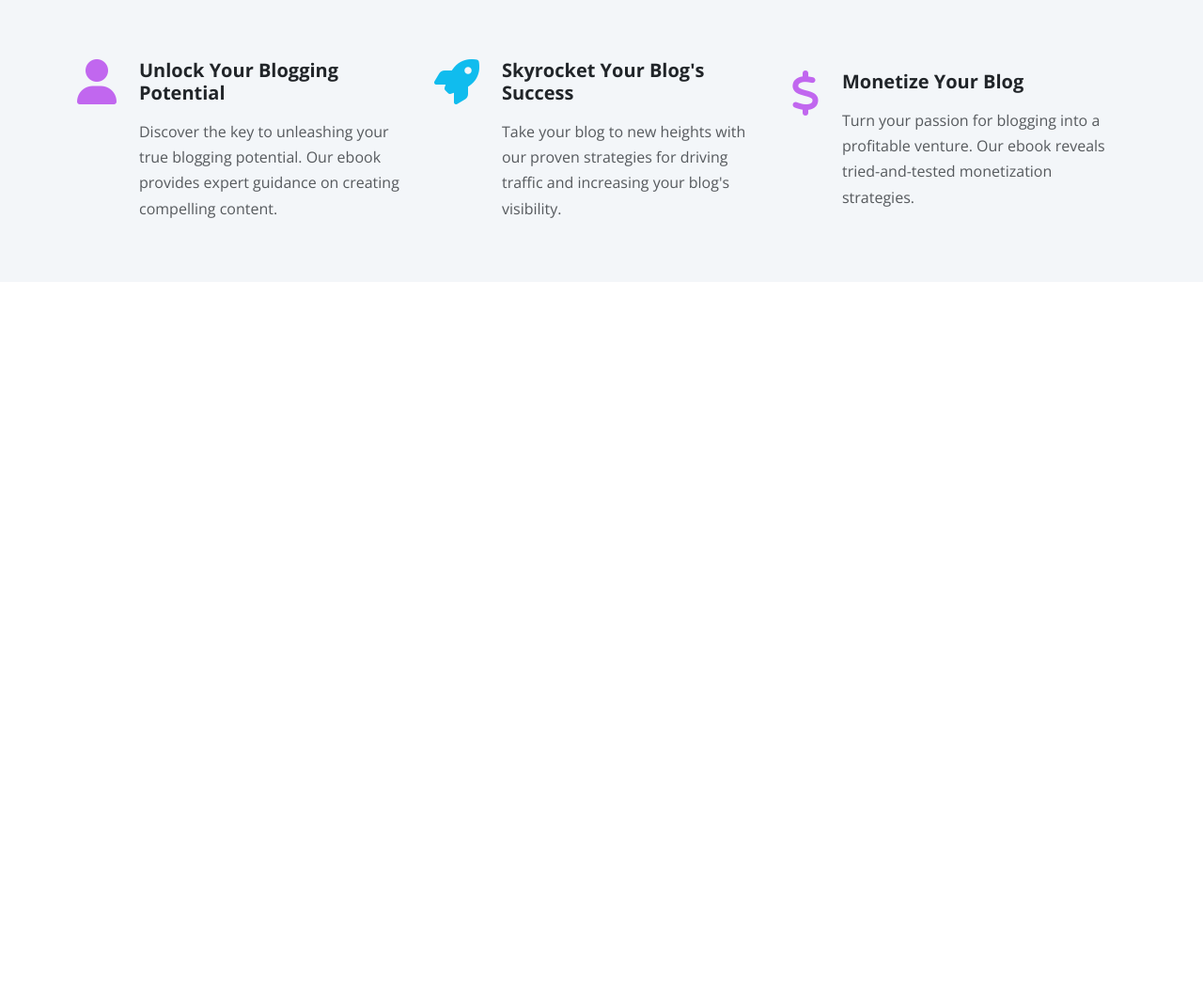
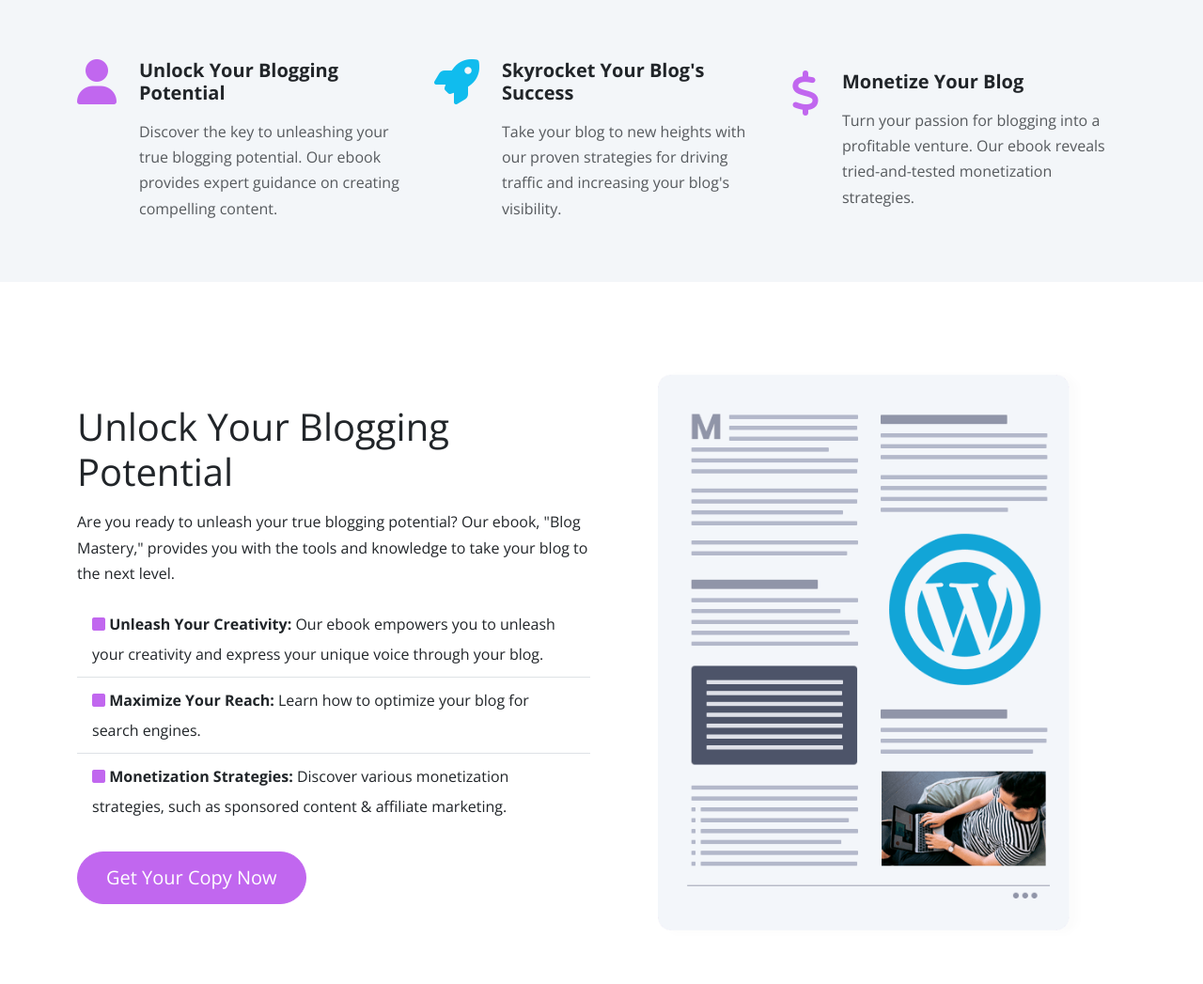
Before and after one commit to alphageekdom/bootstrap-projects, a website: page ebook-website/index.html in a window 1280 px wide. Shown: the part 922-1969 px from the top of the page at 94% size. Before the commit the page ends 1222 px from the top, so only its background shows below. Drawn offline with nearby package versions, Linux system fonts and the light colour scheme.

Commit message:
details section

```diff
--- a/ebook-website/index.html
+++ b/ebook-website/index.html
@@ -91,7 +91,7 @@
                     </div>
                 </div>
             </div>
-
+            <!-- Background Image -->
             <svg class="frame-decoration" data-name="Layer 2" xmlns="http://www.w3.org/2000/svg"
                 preserveAspectRatio="none" viewBox="0 0 1920 192.275">
                 <defs>
@@ -106,6 +106,7 @@
                     d="M0,158.755s63.9,52.163,179.472,50.736c121.494-1.5,185.839-49.738,305.984-49.733,109.21,0,181.491,51.733,300.537,50.233,123.941-1.562,225.214-50.126,390.43-50.374,123.821-.185,353.982,58.374,458.976,56.373,217.907-4.153,284.6-57.236,284.6-57.236V351.03H0V158.755Z"
                     transform="translate(0 -158.755)" />
             </svg>
+            <!-- Background Image -->
         </header>
         <!-- Header -->
 
@@ -148,6 +149,50 @@
             </div>
         </section>
         <!-- Icons Section-->
+        <!-- Details Section -->
+        <section class="details my-5" id="details">
+            <div class="container">
+                <div class="row">
+                    <!-- Left Column -->
+                    <div class="col-md-6">
+                        <div class="text-container d-flex flex-column justify-content-center h-100">
+                            <h2 class="display-6">Unlock Your Blogging Potential</h2>
+                            <p>Are you ready to unleash your true blogging potential? Our ebook, "Blog Mastery,"
+                                provides you with the tools and knowledge to take your blog to the next level.</p>
+                            <ul class="list-group list-group-flush lh-lg">
+                                <li class="list-group-item">
+                                    <i class="fa-solid fa-square text-primary"></i>
+                                    <strong>Unleash Your Creativity:</strong> Our ebook empowers you to unleash your
+                                    creativity and express your unique voice through your blog.
+                                </li>
+                                <li class="list-group-item">
+                                    <i class="fa-solid fa-square text-primary"></i>
+                                    <strong>Maximize Your Reach:</strong> Learn how to optimize your blog for search
+                                    engines.
+                                </li>
+                                <li class="list-group-item">
+                                    <i class="fa-solid fa-square text-primary"></i>
+                                    <strong>Monetization Strategies:</strong> Discover various monetization strategies,
+                                    such as sponsored content & affiliate marketing.
+                                </li>
+                            </ul>
+                            <button class="btn btn-primary btn-lg text-white mt-4 align-self-start"
+                                data-bs-toggle="modal" data-bs-target="#modal1">Get Your Copy
+                                Now</button>
+                        </div>
+                    </div>
+                    <!-- Left Column -->
+                    <!-- Right Column -->
+                    <div class="col-md-6">
+                        <div class="image-container p-5">
+                            <img src="img/description.png" alt="Prototype Blog Image" class="img-fluid">
+                        </div>
+                    </div>
+                    <!-- Right Column -->
+                </div>
+            </div>
+        </section>
+        <!-- Details Section -->
         <script src="js/bootstrap.bundle.min.js"></script>
         <script src="js/script.js"></script>
     </body>
```
